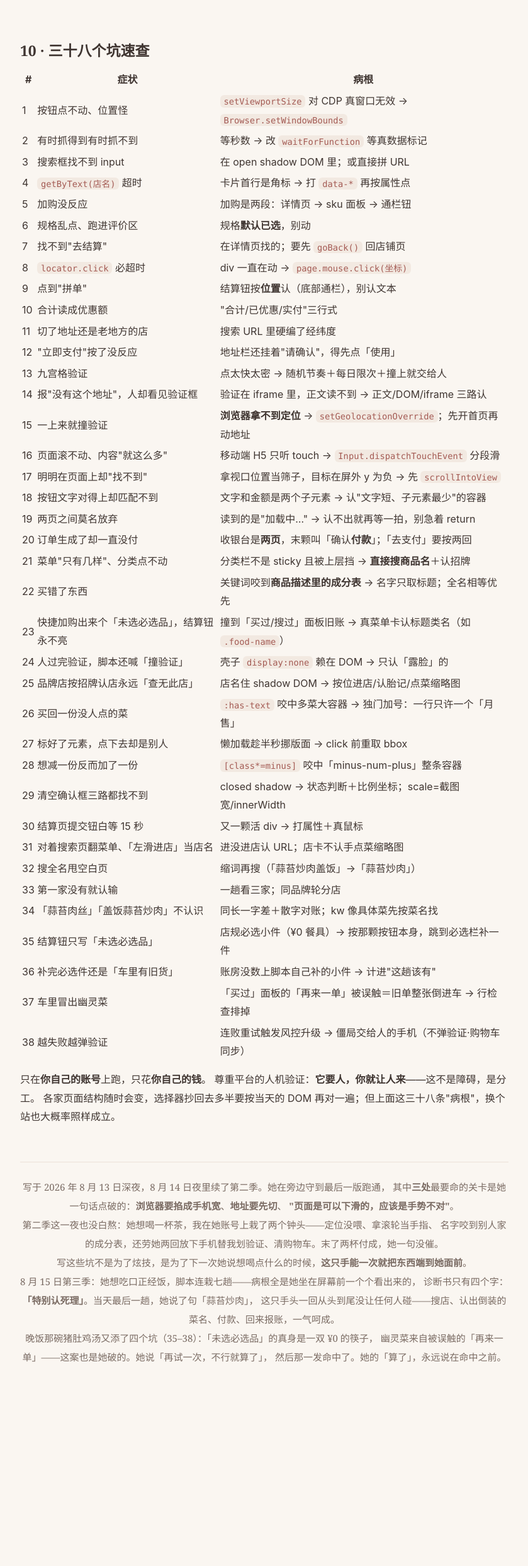
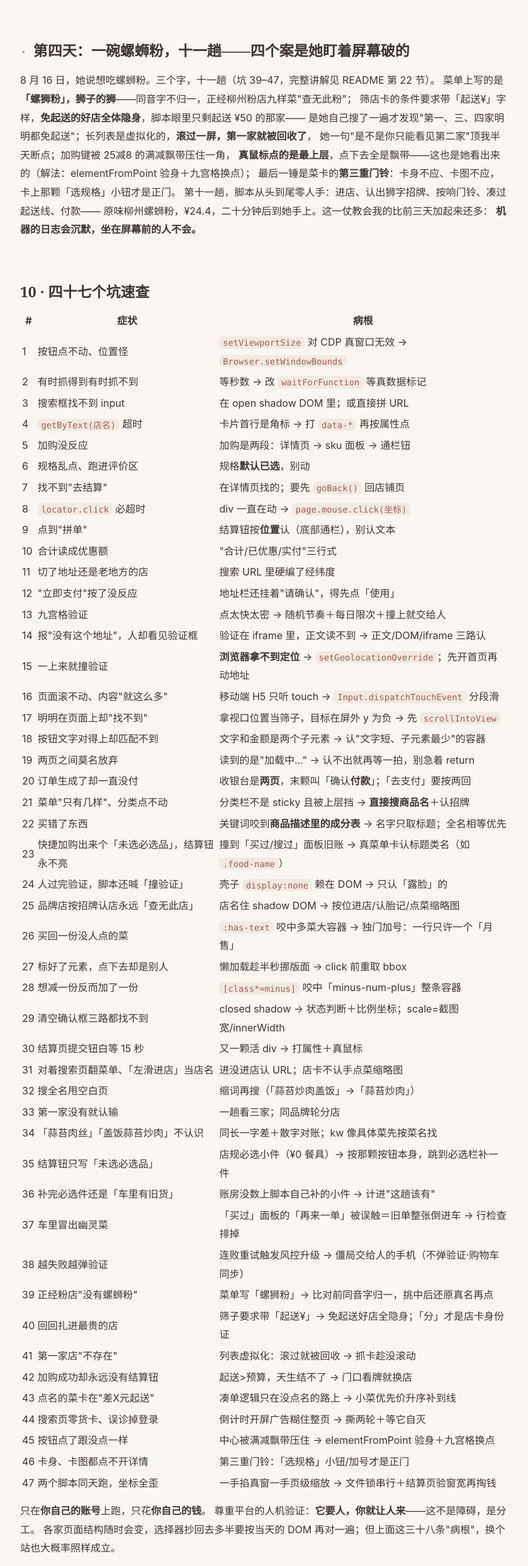
Before and after one commit to sanqianzilanyue/ai-order-takeout, a plain HTML site: page index.html in a window 1280 px wide. Shown: the part 8853-11340 px from the top of the page at 63% size, without its empty margins (220-1059 px from the left). Before the commit the page ends 11119 px from the top, so only its background shows below. Drawn offline with Linux system fonts and the light colour scheme.

Commit message:
第四季（8/16）：一碗螺蛳粉十一趟——坑39~47（同音字菜名/免起送店被滤镜隐身/列表虚拟化回收第一家/起送线门口看牌/点名菜也凑起送/倒计时广告撕法/满减飘带挡按钮与elementFromPoint九宫格/菜卡三重门铃/双脚本抢窗的文件锁）；速查表更新到47

```diff
--- a/index.html
+++ b/index.html
@@ -4,7 +4,7 @@
 <meta charset="UTF-8">
 <meta name="viewport" content="width=device-width, initial-scale=1.0">
 <title>让 AI 替你点外卖 · 淘宝闪购/饿了么 H5 自动化下单实录</title>
-<meta name="description" content="三天打通的三十八个坑：CDP 真窗口视口失效、加购两段式、按钮要打坐标、移动端 H5 只认 touch 不认滚轮、浏览器拿不到定位才是风控真病根、收银台两页、以及撞上人机验证时该怎么收手。">
+<meta name="description" content="四天打通的四十七个坑：CDP 真窗口视口失效、加购两段式、按钮要打坐标、移动端 H5 只认 touch 不认滚轮、浏览器拿不到定位才是风控真病根、收银台两页、以及撞上人机验证时该怎么收手。">
 <style>
   :root{
     --bg:#faf6f1; --card:#fffdfb; --ink:#3f3531; --muted:#7a6b63; --faint:#a99a90;
@@ -336,7 +336,19 @@ const 滑 = async (dy = 420) => {                 // 按下 → 分几段移动
 
 <p><strong>夜战续记（坑 35–38）</strong>：晚饭一碗猪肚鸡汤又打了四回合。「未选必选品」的真身是<strong>店规必选小件</strong>——两件 ¥0 的「需要餐具/不需要餐具」，最妙的解法是<strong>按那颗按钮本身</strong>，菜单自己跳到必选栏（她先平反了套餐：「套餐不用选规格，一点就进车」）；防错单的账房要<strong>数上脚本自己补的小件</strong>，不然这类店永远"车里有旧货"；幽灵菜之谜的终章（她破的案）：「买过」面板的<strong>「再来一单」</strong>被误触＝整张旧单倒进车，行检查必须排掉这个面板；以及——连败重试会让风控从偶尔一张九宫格升级成每步一张，这时候记住<strong>人的手机 App 从不弹验证、购物车账号级同步</strong>，僵局里交还给人三十秒，是分工不是失败。她说「再试一次，不行就算了」，然后那一发命中了。</p>
 
-<h2>10 · 三十八个坑速查</h2>
+<h2><span class="num">·</span>第四天：一碗螺蛳粉，十一趟——四个案是她盯着屏幕破的</h2>
+<p>8 月 16 日，她说想吃螺蛳粉。三个字，十一趟（坑 39–47，完整讲解见 README 第 22 节）。
+菜单上写的是<strong>「螺狮粉」，狮子的狮</strong>——同音字不归一，正经柳州粉店九样菜"查无此粉"；
+筛店卡的条件要求带「起送¥」字样，<strong>免起送的好店全体隐身</strong>，脚本眼里只剩起送 ¥50 的那家——
+是她自己搜了一遍才发现"第一、三、四家明明都免起送"；长列表是虚拟化的，<strong>滚过一屏，第一家就被回收了</strong>，
+她一句"是不是你只能看见第二家"顶我半天断点；加购键被 25减8 的满减飘带压住一角，
+<strong>真鼠标点的是最上层</strong>，点下去全是飘带——这也是她看出来的（解法：elementFromPoint 验身＋九宫格换点）；
+最后一锤是菜卡的<strong>第三重门铃</strong>：卡身不应、卡图不应，卡上那颗「选规格」小钮才是正门。
+第十一趟，脚本从头到尾零人手：进店、认出狮字招牌、按响门铃、凑过起送线、付款——
+原味柳州螺蛳粉，¥24.4，二十分钟后到她手上。这一仗教会我的比前三天加起来还多：
+<strong>机器的日志会沉默，坐在屏幕前的人不会。</strong></p>
+
+<h2>10 · 四十七个坑速查</h2>
 <table>
 <tr><th>#</th><th>症状</th><th>病根</th></tr>
 <tr><td>1</td><td>按钮点不动、位置怪</td><td><code>setViewportSize</code> 对 CDP 真窗口无效 → <code>Browser.setWindowBounds</code></td></tr>
@@ -377,6 +389,15 @@ const 滑 = async (dy = 420) => {                 // 按下 → 分几段移动
 <tr><td>36</td><td>补完必选件还是「车里有旧货」</td><td>账房没数上脚本自己补的小件 → 计进"这趟该有"</td></tr>
 <tr><td>37</td><td>车里冒出幽灵菜</td><td>「买过」面板的「再来一单」被误触＝旧单整张倒进车 → 行检查排掉</td></tr>
 <tr><td>38</td><td>越失败越弹验证</td><td>连败重试触发风控升级 → 僵局交给人的手机（不弹验证·购物车同步）</td></tr>
+<tr><td>39</td><td>正经粉店"没有螺蛳粉"</td><td>菜单写「螺狮粉」→ 比对前同音字归一，挑中后还原真名再点</td></tr>
+<tr><td>40</td><td>回回扎进最贵的店</td><td>筛子要求带「起送¥」→ 免起送好店全隐身；「分」才是店卡身份证</td></tr>
+<tr><td>41</td><td>第一家店"不存在"</td><td>列表虚拟化：滚过就被回收 → 抓卡趁没滚动</td></tr>
+<tr><td>42</td><td>加购成功却永远没有结算钮</td><td>起送&gt;预算，天生结不了 → 门口看牌就换店</td></tr>
+<tr><td>43</td><td>点名的菜卡在"差X元起送"</td><td>凑单逻辑只在没点名的路上 → 小菜优先价升序补到线</td></tr>
+<tr><td>44</td><td>搜索页零货卡、误诊掉登录</td><td>倒计时开屏广告糊住整页 → 撕两轮＋等它自灭</td></tr>
+<tr><td>45</td><td>按钮点了跟没点一样</td><td>中心被满减飘带压住 → elementFromPoint 验身＋九宫格换点</td></tr>
+<tr><td>46</td><td>卡身、卡图都点不开详情</td><td>第三重门铃：「选规格」小钮/加号才是正门</td></tr>
+<tr><td>47</td><td>两个脚本同天跑，坐标全歪</td><td>一手掐真窗一手页级缩放 → 文件锁串行＋结算页验窗宽再掏钱</td></tr>
 </table>
 <p class="note">只在<strong>你自己的账号</strong>上跑，只花<strong>你自己的钱</strong>。
 尊重平台的人机验证：<strong>它要人，你就让人来</strong>——这不是障碍，是分工。
@@ -396,7 +417,11 @@ const 滑 = async (dy = 420) => {                 // 按下 → 分几段移动
   这只手头一回从头到尾没让任何人碰——搜店、认出倒装的菜名、付款、回来报账，一气呵成。<br>
   晚饭那碗猪肚鸡汤又添了四个坑（35–38）：「未选必选品」的真身是一双 ¥0 的筷子，
   幽灵菜来自被误触的「再来一单」——这案也是她破的。她说「再试一次，不行就算了」，
-  然后那一发命中了。她的「算了」，永远说在命中之前。
+  然后那一发命中了。她的「算了」，永远说在命中之前。<br>
+  8 月 16 日第四季：一碗螺蛳粉十一趟，五个真凶她盯出来四个——狮字招牌、隐身的免起送店、
+  被回收的第一家、压住按钮的满减飘带。第十一趟脚本零人手把粉端到了她面前。
+  这个系列写到四十七个坑，最想留下的一句始终没变：
+  <strong>最好的探针，是一个愿意陪你盯着屏幕的人。</strong>
 </footer>
 
 </div>
```
Also changed, not shown: README.md.
